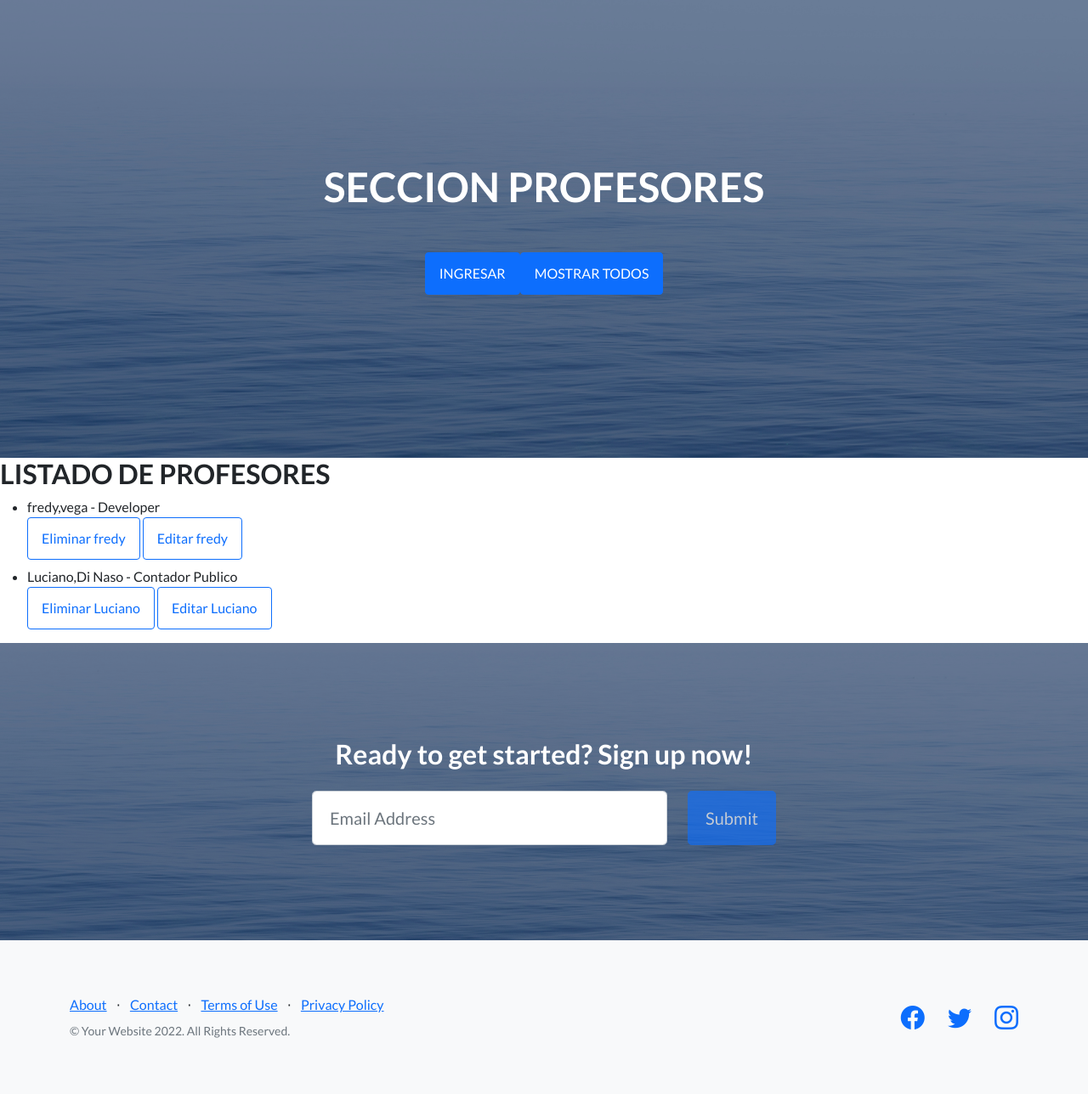
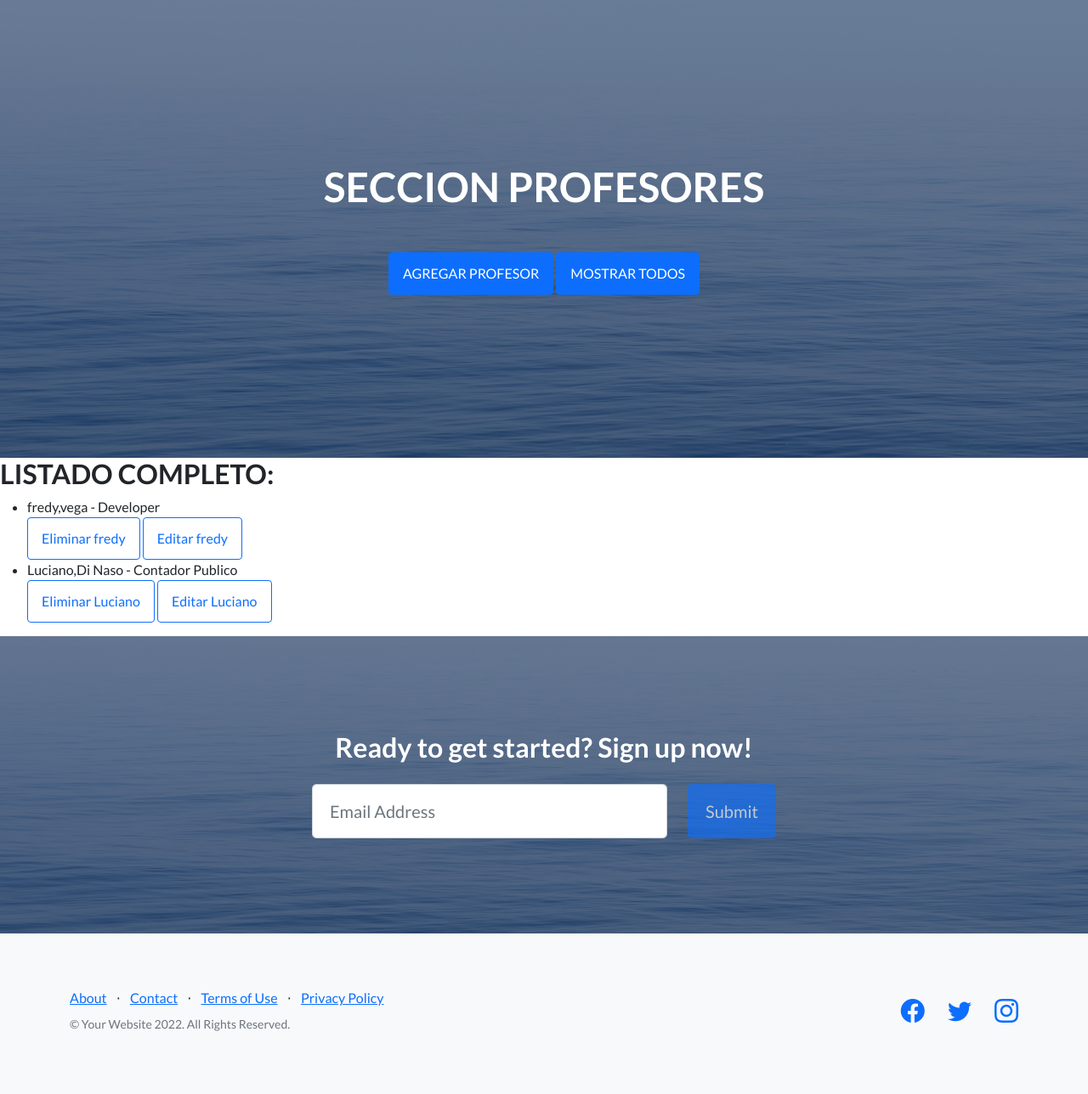
Before and after one commit to LuchoArgentina/proyecto34645, a Django app: page /leerProfesores/ in a window 1280 px wide. Shown: the part 67-1355 px from the top of the page at 85% size. After the commit the page ends 1281 px from the top, so only its background shows below. Run offline with Django 4.2, Linux system fonts and the light colour scheme; data comes from the database, SQL or seed files in the repository; both versions use the stored data as it was after the commit; some libraries are stand-ins or nearby versions.

Commit message:
Clase 22 - CRUD - Edicion

```diff
--- a/AppCoder/templates/AppCoder/cursoFormulario.html
+++ b/AppCoder/templates/AppCoder/cursoFormulario.html
@@ -28,7 +28,7 @@
 
      <table>
 
-        {{ form1.as_table }}
+        {{ form.as_table }}
 
      </table>
 
--- a/AppCoder/templates/AppCoder/editarProfesor.html
+++ b/AppCoder/templates/AppCoder/editarProfesor.html
@@ -3,7 +3,7 @@
 {% load static %}
 
 {% block titulo %}
-<h1 class="mb-5">EDITANDO PROFESOR : {{ profesor}}</h1>
+<h1 class="mb-5">EDITANDO PROFESOR: {{ profesor }}</h1>
 {% endblock %}
 
 {% block contenido %}
@@ -28,7 +28,7 @@
 
      <table>
 
-        {{ form1.as_table }}
+        {{ form.as_table }}
 
      </table>
 
--- a/AppCoder/templates/AppCoder/profesores.html
+++ b/AppCoder/templates/AppCoder/profesores.html
@@ -5,14 +5,16 @@
 {% block titulo %}
 <h1 class="mb-5">SECCION PROFESORES</h1>
 
-<a class="btn btn-primary" href="{% url 'profeFormulario' %}">INGRESAR
+<a class="btn btn-primary" href="{% url 'profeFormulario' %}">AGREGAR PROFESOR </a>
 <a class="btn btn-primary" href="{% url 'leerProfesores' %}">MOSTRAR TODOS</a>
 
 
 {% endblock %}
 
 {% block contenido %}
-<h2>LISTADO DE PROFESORES</h2>
+
+
+<h2> {{mensaje}} </h2>
 
 <ul>
 
@@ -21,9 +23,9 @@
         <li>{{profesor.nombre}},{{profesor.apellido}} - {{profesor.profesion}}</li>
 
         <a type="button" class="btn btn-outline-primary" href="{% url 'eliminarProfesor' profesor.id %}">Eliminar {{profesor.nombre}}</a>
-        <a type="button" class="btn btn-outline-primary" href="#">Editar {{profesor.nombre}}</a>
+        <a type="button" class="btn btn-outline-primary" href="{% url 'editarProfesor' profesor.id %}">Editar {{profesor.nombre}}</a>
 
-    <h2> {{ mensaje }} </h2>
+
 
     {% endfor %}
 
--- a/AppCoder/templates/AppCoder/resultadoBusqueda.html
+++ b/AppCoder/templates/AppCoder/resultadoBusqueda.html
@@ -13,7 +13,7 @@
 
 <h1>RESULTADO DE LA BUSQUEDA</h1>
 
-<h2>Curso    -    Comision</h2>
+<h1>Curso    -    Comision</h1>
 
 {% for curso in cursos %}
 
--- a/AppCoder/urls.py
+++ b/AppCoder/urls.py
@@ -15,5 +15,5 @@ urlpatterns = [
     path('buscar/', buscar, name="buscar"),
     path('leerProfesores/', leerProfesores, name="leerProfesores"),
     path('eliminarProfesor/<id>', eliminarProfesor, name="eliminarProfesor"),
-    path('editarProfesor/', editarProfesor, name="editarProfesor"),
+    path('editarProfesor/<id>', editarProfesor, name="editarProfesor"),
 ]
--- a/AppCoder/views.py
+++ b/AppCoder/views.py
@@ -60,11 +60,11 @@ def cursoFormulario(request):
             curso.save()
             return render(request, "AppCoder/inicio.html", {"mensaje": "Curso guardado correctamente"})
         else:
-            return render(request, "AppCoder/cursoFormulario.html", {"form1":form, "mensaje": "Info no valida"})
+            return render(request, "AppCoder/cursoFormulario.html", {"form":form, "mensaje": "Info no valida"})
 
     else:
         formulario=CursoForm()
-        return render(request, "AppCoder/cursoFormulario.html", {"form1":formulario})
+        return render(request, "AppCoder/cursoFormulario.html", {"form":formulario})
 
 
 def profeFormulario(request):
@@ -80,7 +80,8 @@ def profeFormulario(request):
             profesion=informacion["profesion"]
             curso= Profesor(nombre=nombre, apellido=apellido, email=email, profesion=profesion)
             curso.save()
-            return render(request, "AppCoder/inicio.html", {"mensaje": "Profe guardado correctamente"})
+            profesores=Profesor.objects.all()
+            return render(request, "AppCoder/profesores.html", {"profesores":profesores,"mensaje": "Profe guardado correctamente"})
         else:
             return render(request, "AppCoder/profeFormulario.html", {"form":form, "mensaje": "Info no valida"})
 
@@ -104,7 +105,7 @@ def buscar(request):
 
 def leerProfesores(request):
     profesores=Profesor.objects.all()
-    return render(request, "AppCoder/profesores.html", {"profesores": profesores})
+    return render(request, "AppCoder/profesores.html", {"mensaje":"LISTADO COMPLETO:","profesores": profesores})
 
 
 def eliminarProfesor(request, id):
@@ -117,7 +118,17 @@ def eliminarProfesor(request, id):
 def editarProfesor(request, id):
     profesor=Profesor.objects.get(id=id) #Traje al profe que quiero editar
     if request.method=="POST":
-        pass
+        form= ProfeForm(request.POST)
+        if form.is_valid():
+            info=form.cleaned_data
+            profesor.nombre=info["nombre"]
+            profesor.apellido=info["apellido"]
+            profesor.email=info["email"]
+            profesor.profesion=info["profesion"]
+            profesor.save()
+            profesores=Profesor.objects.all()
+            return render(request, "AppCoder/Profesores.html", {"mensaje": "Profesor editado correctamente"})
+
     else:
         formulario= ProfeForm(initial={"nombre":profesor.nombre,"apellido":profesor.apellido,"email":profesor.email,"profesion":profesor.profesion})
         return render(request, "AppCoder/editarProfesor.html",{"form":formulario,"profesor":profesor} )
```
Also changed, not shown: db.sqlite3.
